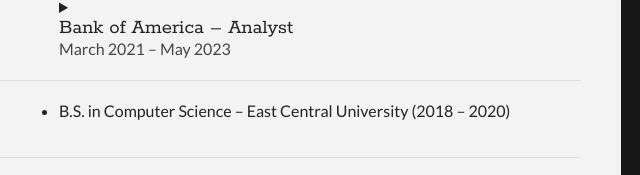
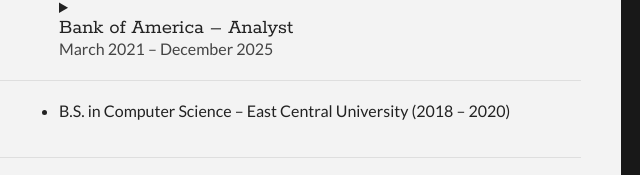
Before and after one commit to razeve/test-cloudresume, a website: page Frontend/first.html in a window 1280 px wide. Shown: the part 792-967 px from the top of the page, 419-1059 px from the left. Drawn offline with Linux system fonts and the light colour scheme; no server answers; a script that the page names is missing.

Commit message:
date mismatch fixed

```diff
--- a/Frontend/first.html
+++ b/Frontend/first.html
@@ -65,7 +65,7 @@
                     <details>
                         <summary>
                             <h2>Bank of America – Analyst</h2>
-                            <p class="subDetails">March 2021 – May 2023</p>
+                            <p class="subDetails">March 2021 – December 2025</p>
                         </summary>
                         <ul>
                             <li>Monitored and supported financial systems with operational security and accuracy.</li>
```
